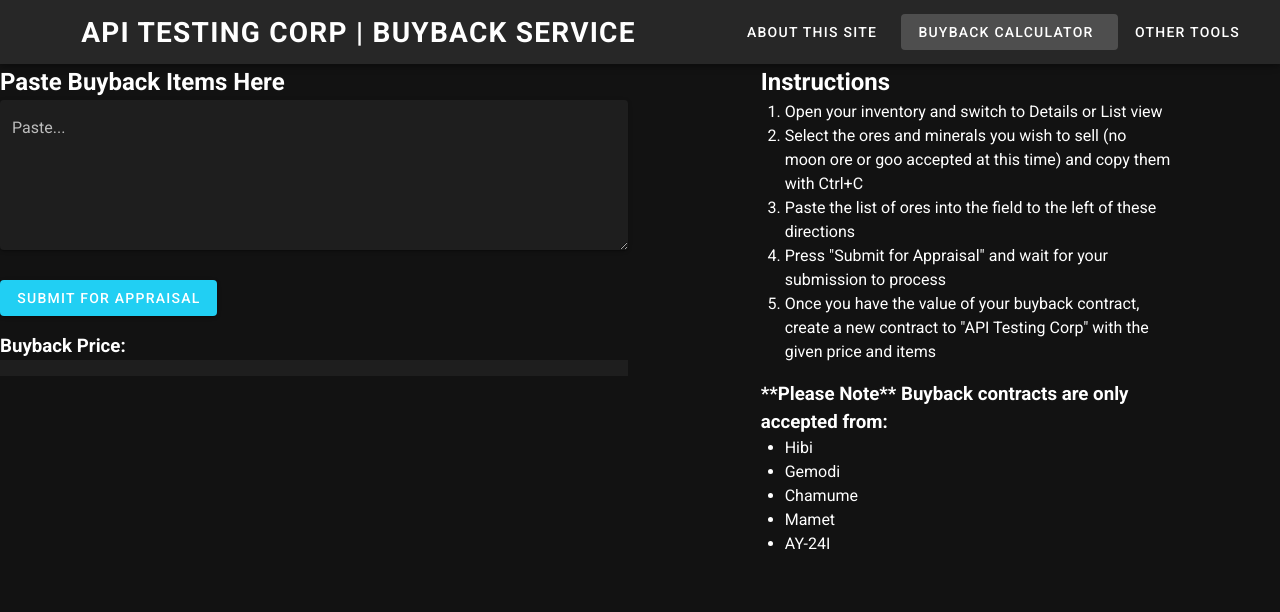
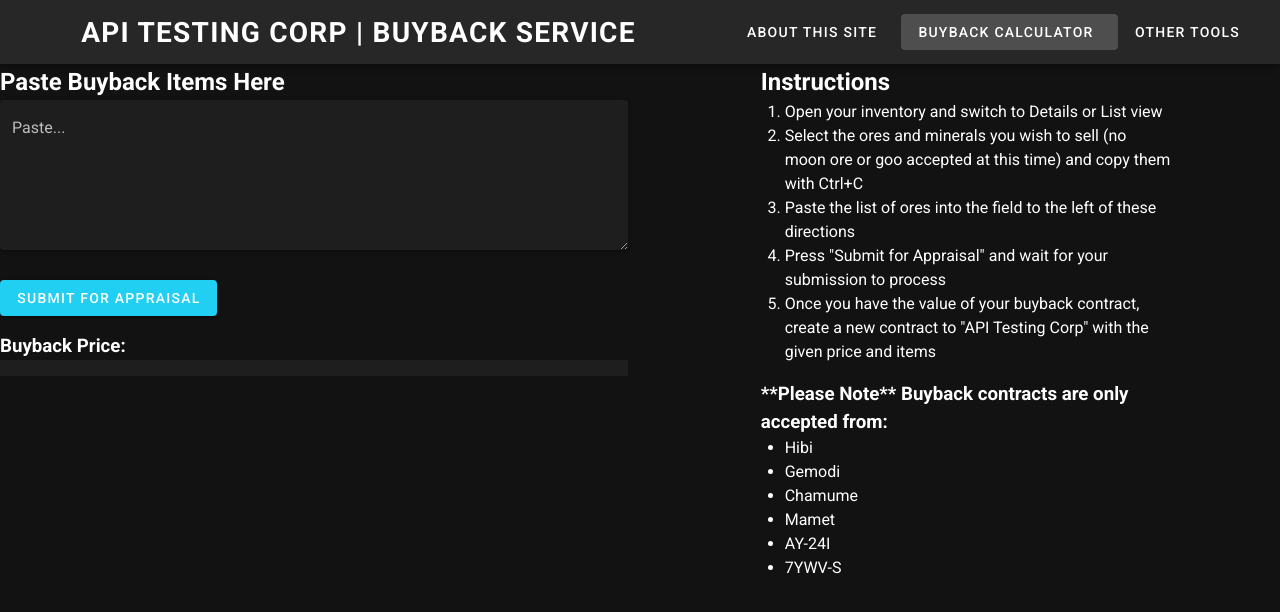
Before and after one commit to karnthis/buyback, a Vue app: page /#/calculator in a window 1280 px wide. Shown: the top 612 px of the page. Built offline with nearby package versions, Linux system fonts and the light colour scheme.

Commit message:
update to accepted locations

```diff
--- a/src/views/Calculator.vue
+++ b/src/views/Calculator.vue
@@ -70,6 +70,7 @@
         <li>Chamume</li>
         <li>Mamet</li>
         <li>AY-24I</li>
+        <li>7YWV-S</li>
       </ul>
 
     </v-col>
```
